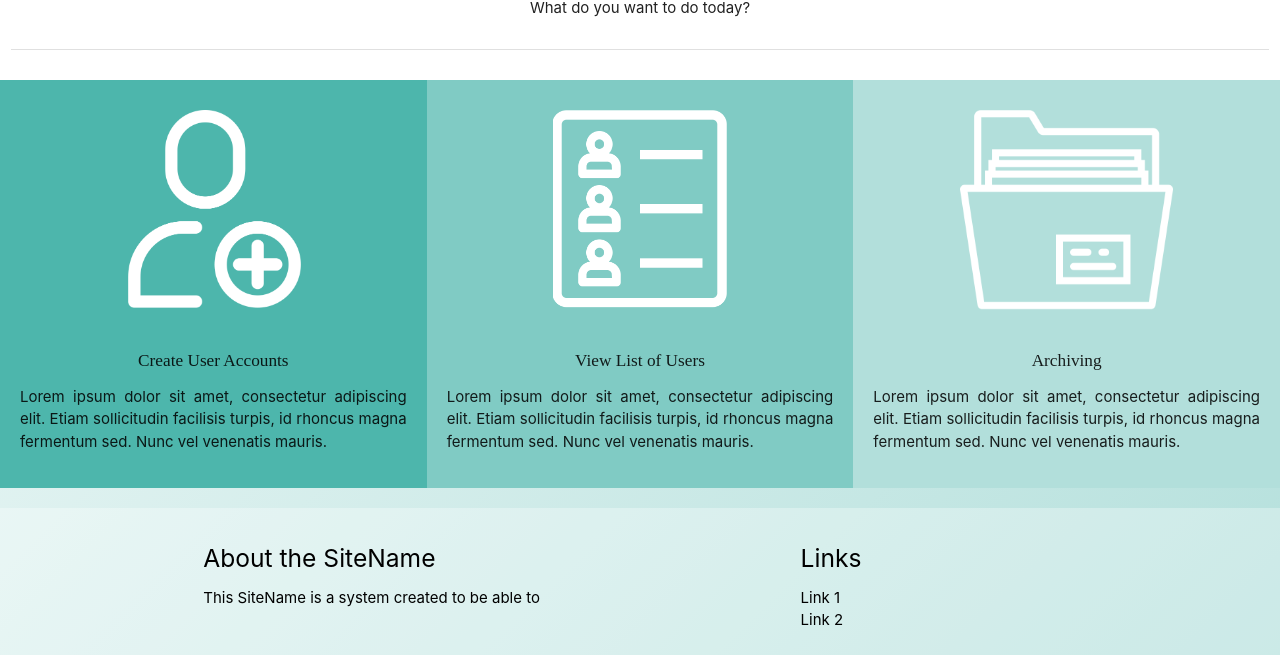
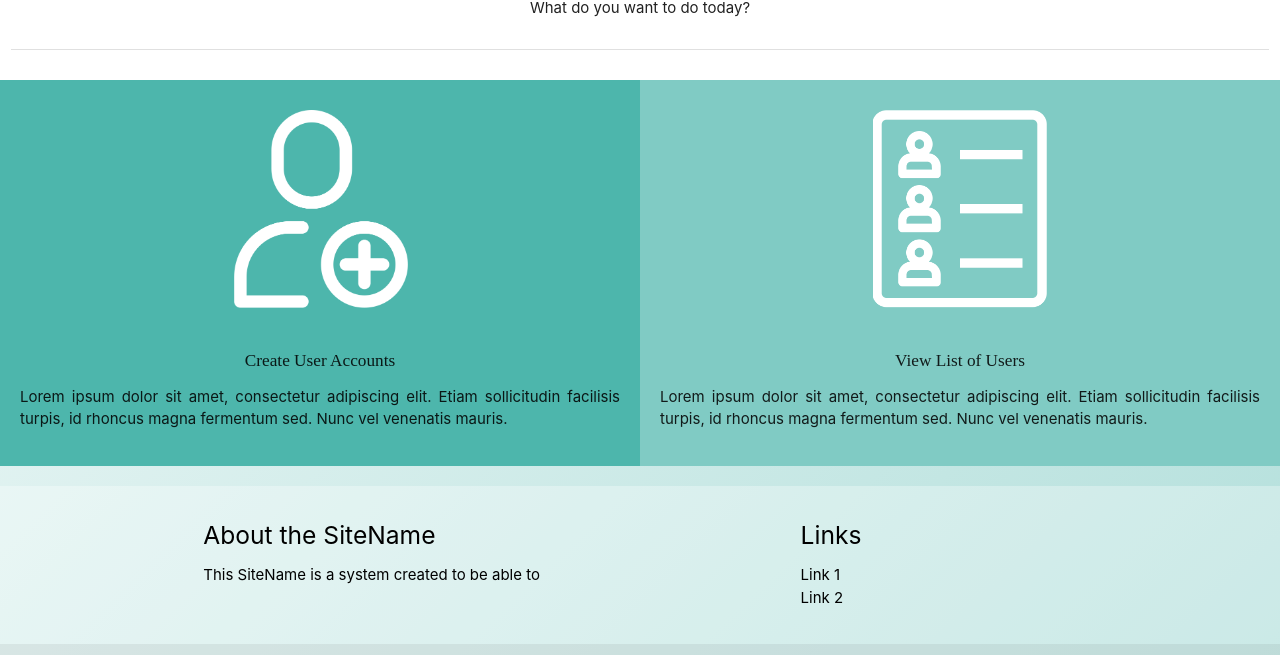
Before and after one commit to jennibay/capstone, a plain HTML site: page S_HOMEPAGE.html in a window 1280 px wide. Shown: the part 528-1183 px from the top of the page. Drawn offline with nearby package versions, Linux system fonts and the light colour scheme.

Commit message:
Update S_HOMEPAGE.html

```diff
--- a/S_HOMEPAGE.html
+++ b/S_HOMEPAGE.html
@@ -57,7 +57,7 @@
 
                 </div>
 
-                <div class="col s4 m4 l4 center teal lighten-2" style="padding: 30px 20px 20px 20px;">
+                <div class="col s6 m6 l6 center teal lighten-2" style="padding: 30px 20px 20px 20px;">
 
                     <a href="AS_CREATEusers.html"><img class="responsive-image" src="images/createuseraccount.PNG" height="200px;"/></a>
                     <div class="section"></div>
@@ -68,7 +68,7 @@
 
                 </div>
 
-                <div class="col s4 m4 l4 center teal lighten-3" style="padding: 30px 20px 20px 20px;">
+                <div class="col s6 m6 l6 center teal lighten-3" style="padding: 30px 20px 20px 20px;">
 
                     <a href="AS_VIEWListofUsers.html"><img class="responsive-image" src="images/viewlistofusers.PNG" height="200px;"/></a>
                     <div class="section"></div>
@@ -77,17 +77,6 @@
                         Lorem ipsum dolor sit amet, consectetur adipiscing elit. Etiam sollicitudin facilisis turpis, id rhoncus magna fermentum sed. Nunc vel venenatis mauris.
                     </p>
 
-
-                </div>
-
-                <div class="col s4 m4 l4 center teal lighten-4" style="padding: 30px 20px 20px 20px;">
-
-                    <a href="S_ARCHIVING.html"><img class="responsive-image" src="images/archiving.PNG" height="200px;"/></a>
-                    <div class="section"></div>
-                    <h6 id="greeting">Archiving</h6>
-                    <p align="justify">
-                        Lorem ipsum dolor sit amet, consectetur adipiscing elit. Etiam sollicitudin facilisis turpis, id rhoncus magna fermentum sed. Nunc vel venenatis mauris.
-                    </p>
 
                 </div>
         </div>
```
